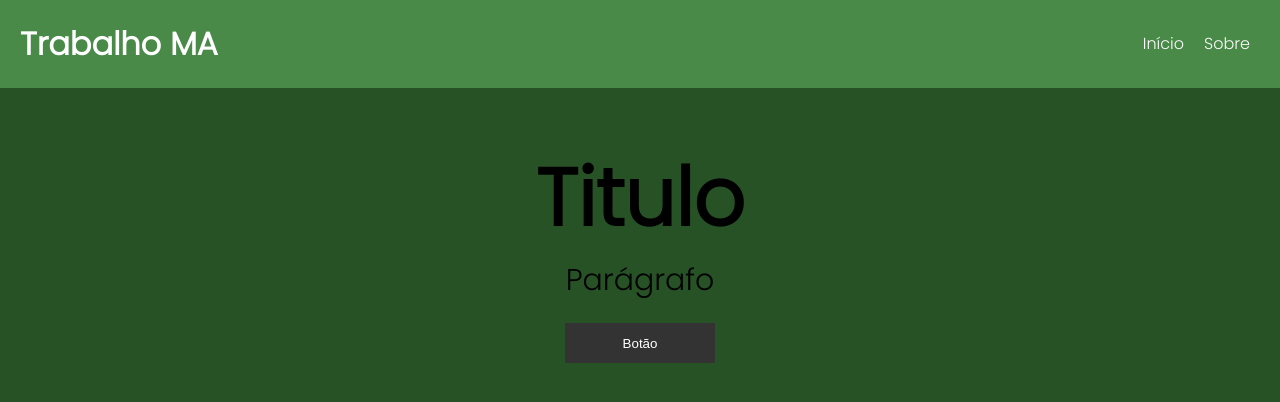
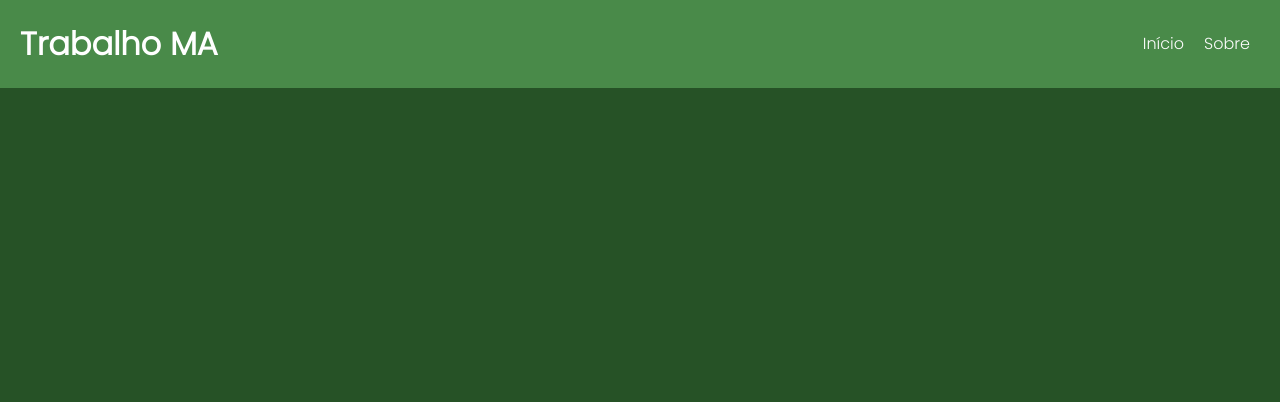
Before and after one commit to Taijuu/projectMA, a plain HTML site: page index.html in a window 1280 px wide. Drawn offline with Linux system fonts and the light colour scheme.

Commit message:
Add files via upload

```diff
--- a/index.html
+++ b/index.html
@@ -5,6 +5,7 @@
     <meta charset="UTF-8">
     <meta http-equiv="X-UA-Compatible" content="IE=edge">
     <meta name="viewport" content="width=device-width, initial-scale=1.0">
+
 
     <link rel="preconnect" href="https://fonts.googleapis.com">
     <link rel="preconnect" href="https://fonts.gstatic.com" crossorigin>
@@ -26,9 +27,9 @@
     </header>
     <main>
         <section>
-            <h1>Titulo</h1>
+            <!-- <h1>Titulo</h1>
             <p>Parágrafo</p>
-            <button>Botão</button>
+            <button>Botão</button> -->
         </section>
 
     </main>
```
